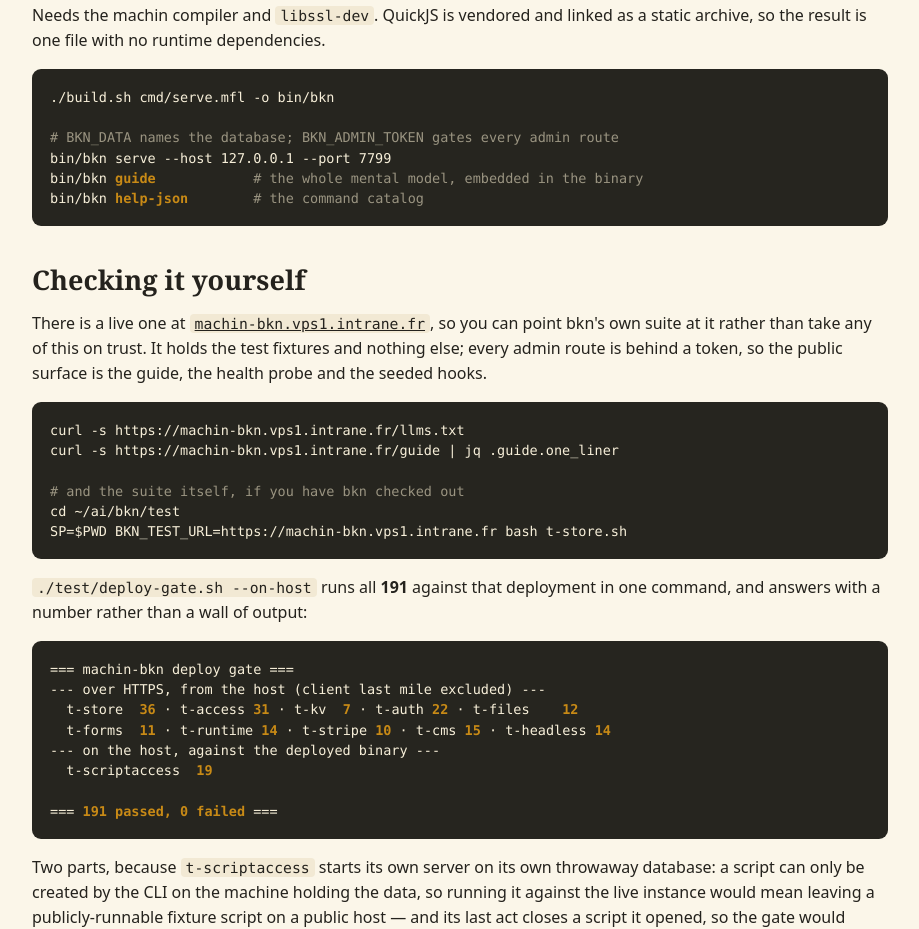
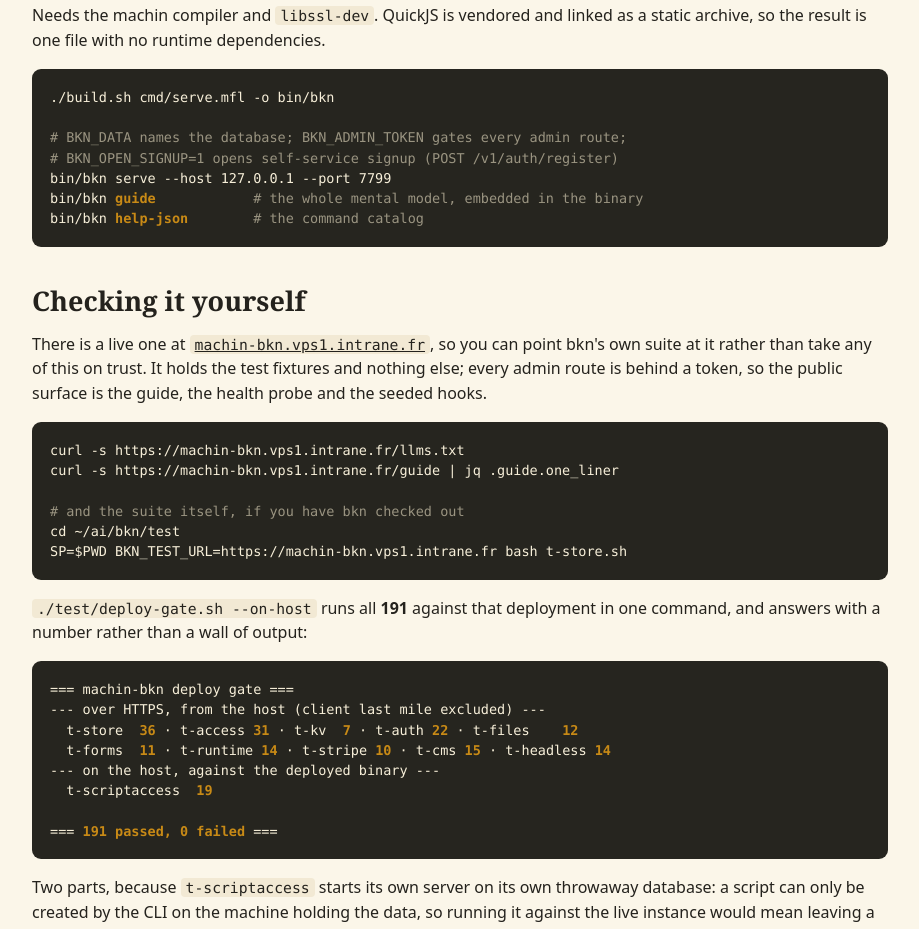
Before and after one commit to javimosch/machin-bkn, a plain HTML site: page docs/index.html in a window 1280 px wide. Shown: the part 2254-3183 px from the top of the page, without its empty margins (180-1099 px from the left). Drawn offline with Linux system fonts and the light colour scheme.

Commit message:
docs: advertise BKN_OPEN_SIGNUP — the register gate no doc surface named (#29) (#31)
POST /v1/auth/register answers 403 "self-service registration is disabled"
unless BKN_OPEN_SIGNUP=1, and the var appeared in no doc surface: not the
README env table, not serve --help, not help-json, not the guide, not
AGENTS.md. A self-hoster following the quickstart gets a working server
whose signup path 403s with no discoverable fix.

- README env table gains the row, naming the endpoint and the default
- serve --help env list gains BKN_HOST/BKN_PORT/BKN_OPEN_SIGNUP plus a
  notes field carrying the one-line explanation
- help-json gains the contract-shaped top-level "env" array listing every
  variable this build actually reads
- bkn guide names it in the serve loop step and gains the contract's own
  gotcha wording verbatim
- AGENTS.md runbook notes why the gate never sets it

Generated with [Devin](https://devin.ai)

Co-authored-by: Devin <158243242+devin-ai-integration[bot]@users.noreply.github.com>

```diff
--- a/docs/index.html
+++ b/docs/index.html
@@ -175,7 +175,8 @@ linked as a static archive, so the result is one file with no runtime dependenci
 
 <div class="arch">./build.sh cmd/serve.mfl -o bin/bkn
 
-<i># BKN_DATA names the database; BKN_ADMIN_TOKEN gates every admin route</i>
+<i># BKN_DATA names the database; BKN_ADMIN_TOKEN gates every admin route;
+# BKN_OPEN_SIGNUP=1 opens self-service signup (POST /v1/auth/register)</i>
 bin/bkn serve --host 127.0.0.1 --port 7799
 bin/bkn <b>guide</b>            <i># the whole mental model, embedded in the binary</i>
 bin/bkn <b>help-json</b>        <i># the command catalog</i></div>
```
Also changed, not shown: 5 other files.
